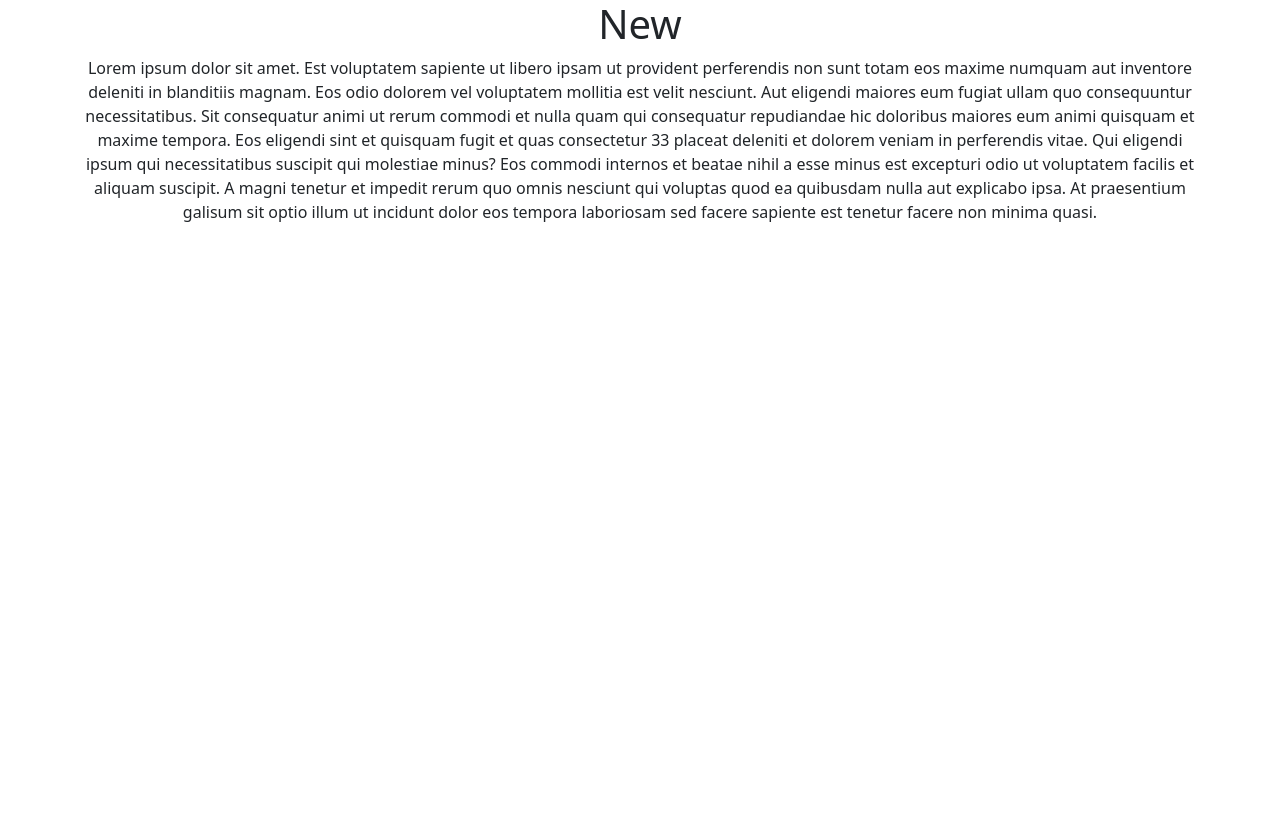
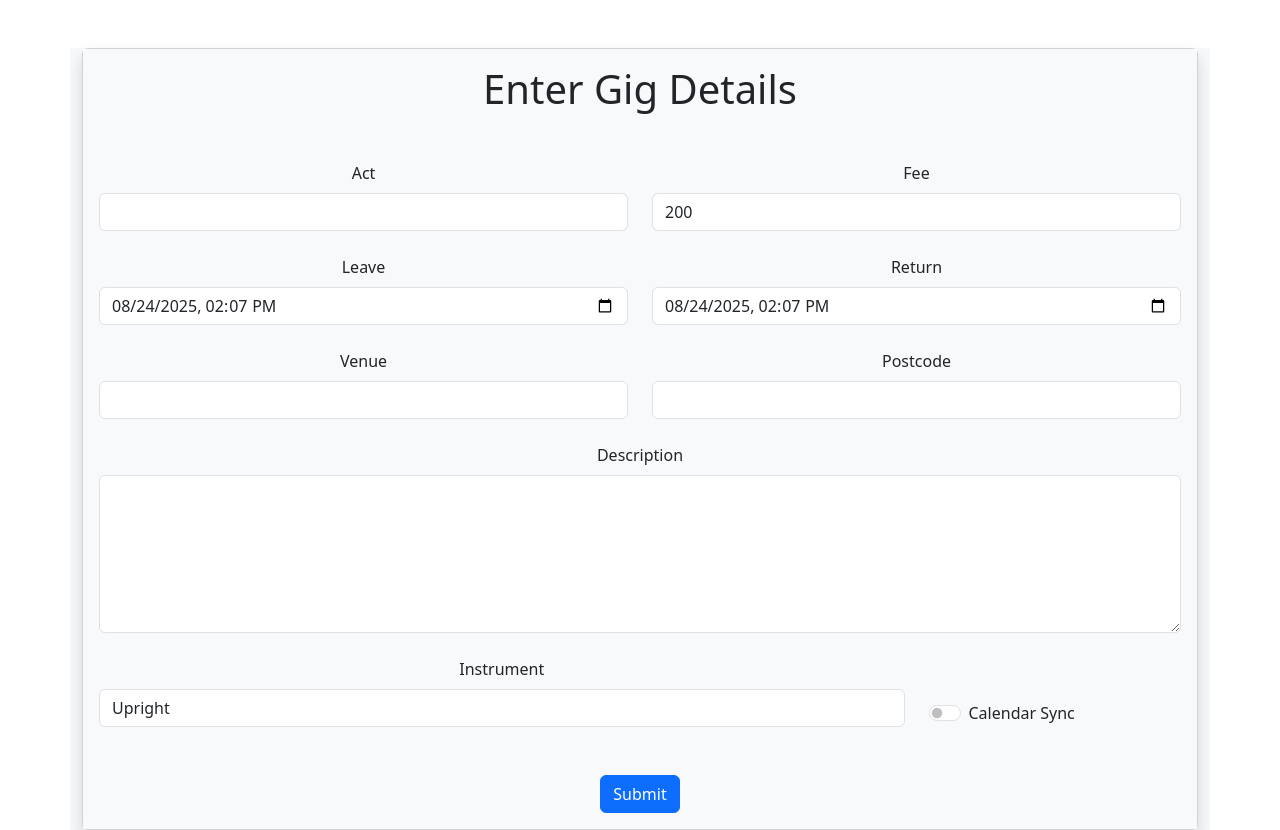
Before and after one commit to sharkand73/Gig-Diary, a React (Create React App) app: page /new in a window 1280 px wide. Before the commit the page ends 800 px from the top, so only its background shows below. Built offline with nearby package versions, Linux system fonts and the light colour scheme.

Commit message:
Create new entry form

```diff
--- a/src/pages/New.tsx
+++ b/src/pages/New.tsx
@@ -1,17 +1,107 @@
-import React from 'react';
+import React, { useState } from 'react';
 
 function New() {
 
+    const [formData, setFormData] = useState({
+        act: '',
+        fee: 200,
+        leaveDate: new Date().toISOString().slice(0, 16),
+        returnDate: new Date().toISOString().slice(0, 16),
+        description: '',
+        venue: '',
+        postcode: '',
+        instrument: 'Upright',
+        calendarSync: false
+    });
+
+    function handleSubmit(e: any) {
+        e.preventDefault();
+        console.log(formData);
+    }
+
+    function onTextChange(e: any) {
+        setFormData({...formData, [e.target.id]: e.target.value});
+    }
+
+    function onCheckboxChange(e: any) {
+        setFormData({...formData, calendarSync: e.target.checked});
+    }
+
+
     return (
-        <div className='container'>
-            <h1>New</h1>
-            <p>
-        Lorem ipsum dolor sit amet. Est voluptatem sapiente ut libero ipsam ut provident perferendis non sunt totam eos maxime numquam aut inventore deleniti in blanditiis magnam. Eos odio dolorem vel voluptatem mollitia est velit nesciunt.
+        <div className='container mt-5 bg-light border-primary'>
+            <div className='card shadow'>
+                <div className='card-body bg-light'>
 
-  Aut eligendi maiores eum fugiat ullam quo consequuntur necessitatibus. Sit consequatur animi ut rerum commodi et nulla quam qui consequatur repudiandae hic doloribus maiores eum animi quisquam et maxime tempora. Eos eligendi sint et quisquam fugit et quas consectetur 33 placeat deleniti et dolorem veniam in perferendis vitae.
+                    <h1 className='mb-5'>Enter Gig Details</h1>
 
-  Qui eligendi ipsum qui necessitatibus suscipit qui molestiae minus? Eos commodi internos et beatae nihil a esse minus est excepturi odio ut voluptatem facilis et aliquam suscipit. A magni tenetur et impedit rerum quo omnis nesciunt qui voluptas quod ea quibusdam nulla aut explicabo ipsa. At praesentium galisum sit optio illum ut incidunt dolor eos tempora laboriosam sed facere sapiente est tenetur facere non minima quasi.
-        </p>
+                    <form onSubmit={handleSubmit}>
+                        <div className='mb-4'>
+                            <div className='row'>
+                                <div className='col'>
+                                    <label htmlFor='act' className='form-label'>Act</label>
+                                    <input type='text' className='form-control' id='act' value={formData.act} onChange={onTextChange} required />
+                                </div>
+                                <div className='col'>
+                                    <label htmlFor='fee' className='form-label'>Fee</label>
+                                    <input type='number' className='form-control' id='fee' min='0' max='2000' step='10' value={formData.fee} onChange={onTextChange} required />
+                                </div>
+                            </div>
+                        </div>
+
+                        <div className='mb-4'>
+                            <div className='row'>
+                                <div className='col'>
+                                    <label htmlFor='leaveDate' className='form-label'>Leave</label>
+                                    <input type='datetime-local' className='form-control' id='leaveDate' value={formData.leaveDate} onChange={onTextChange} />
+                                </div>
+                                <div className='col'>
+                                    <label htmlFor='returnDate' className='form-label'>Return</label>
+                                    <input type='datetime-local' className='form-control' id='returnDate' value={formData.returnDate} onChange={onTextChange} />
+                                </div>
+                            </div>
+                        </div>
+
+                        <div className='mb-4'>
+                            <div className='row'>
+                                <div className='col'>
+                                    <label htmlFor='venue' className='form-label'>Venue</label>
+                                    <input type='text' className='form-control' id='venue' value={formData.venue} onChange={onTextChange} required />
+                                </div>
+                                <div className='col'>
+                                    <label htmlFor='postcode' className='form-label'>Postcode</label>
+                                    <input type='text' className='form-control' id='postcode' value={formData.postcode} onChange={onTextChange} />
+                                </div>
+                            </div>
+                        </div>
+
+                        <div className='mb-4'>
+                            <label htmlFor='description' className='form-label'>Description</label>
+                            <textarea className='form-control' id='description' rows={6} value={formData.description} onChange={onTextChange} />
+                        </div>
+
+                        <div className='mb-4'>
+                            <div className='row'>
+                                <div className='col-9'>
+                                    <label htmlFor='instrument' className='form-label'>Instrument</label>
+                                    <select className='form-control' id='instrument' value={formData.instrument} onChange={onTextChange}>
+                                        <option value='Upright'>Upright</option>
+                                        <option value='Electric'>Electric</option>
+                                    </select>
+                                </div>
+                                <div className='col-3 d-flex align-items-end'>
+                                    <div className='form-check form-switch'>
+                                        <input className='form-check-input' type='checkbox' id='calendarSync' checked={formData.calendarSync} onChange={onCheckboxChange} />
+                                        <label className='form-check-label' htmlFor='calendarSync'>Calendar Sync</label>
+                                    </div>
+                                </div>
+                            </div>
+                        </div>
+
+                        <button type="submit" className="btn btn-primary mt-4">Submit</button>
+                    </form>
+                </div>
+            </div>
         </div>
     )
 }
```
